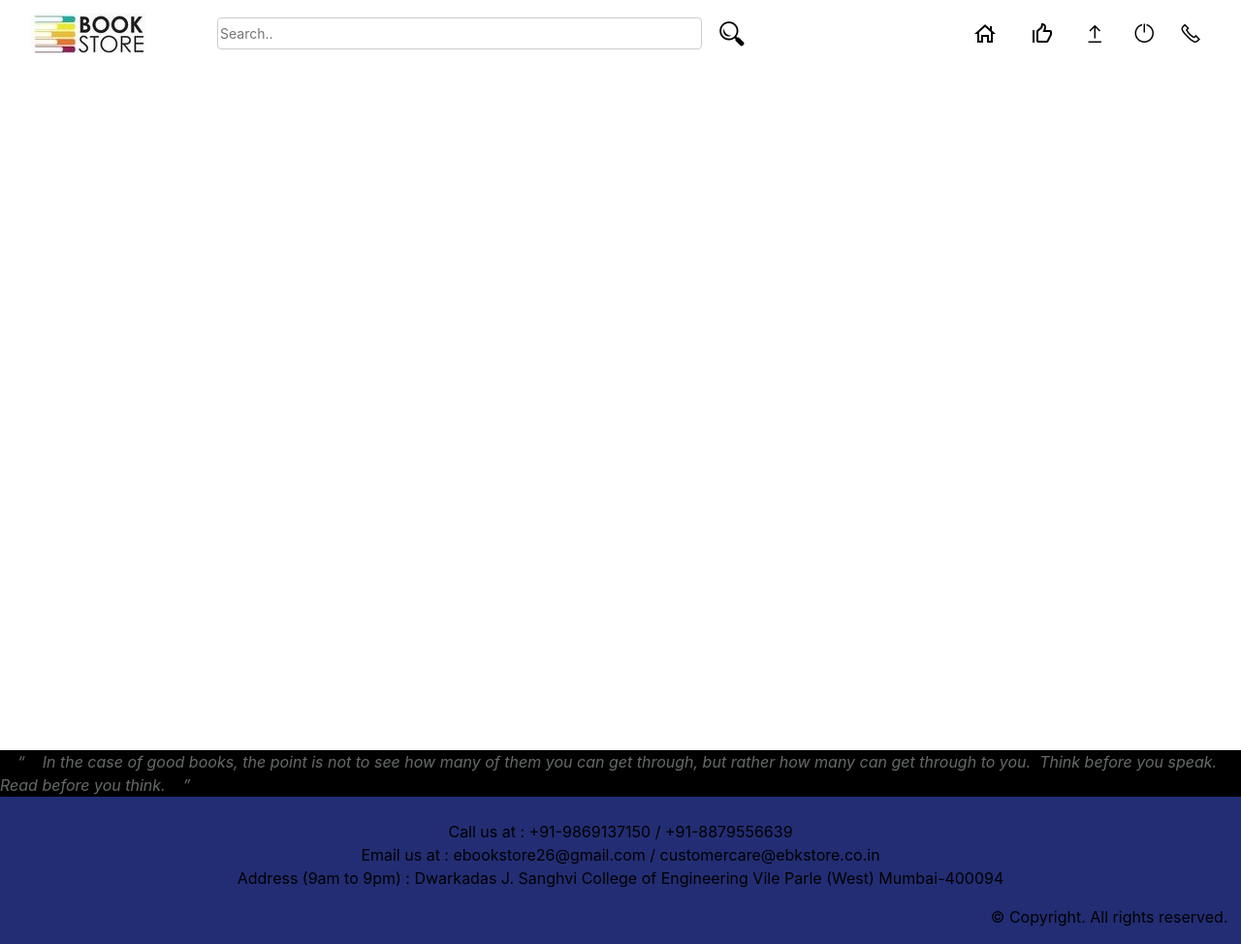
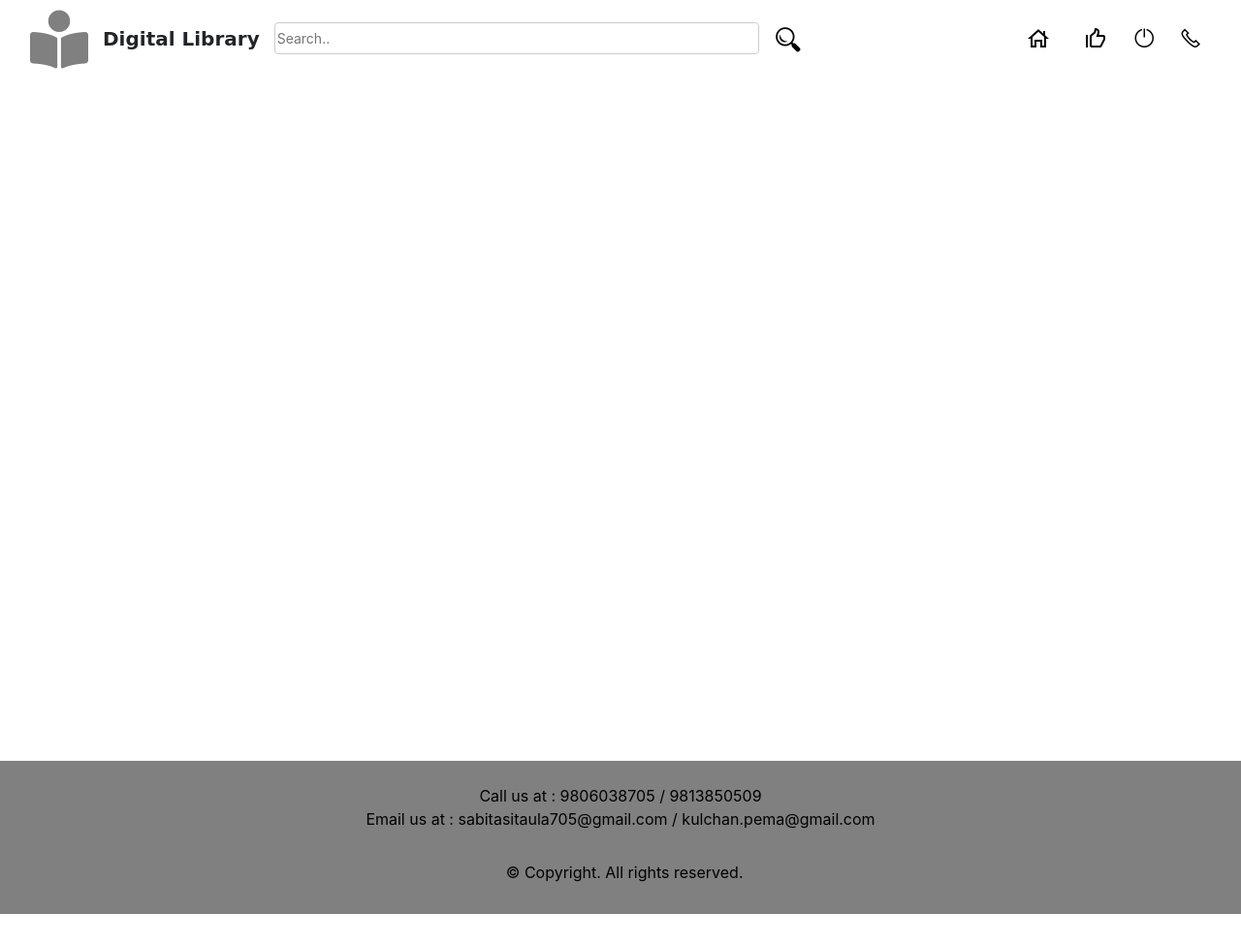
Before and after one commit to sabitasitaula/DigitalLibrary, a Django app: template Books/templates/Books/final.html in a window 1280 px wide. Shown: the whole page at 97% size. After the commit the page ends 943 px from the top, so only its background shows below. Run offline with Django 3.2, Linux system fonts and the light colour scheme; the template is opened without the code that fills it, so the values that code supplies are empty; some libraries are stand-ins or nearby versions.

Commit message:
added final page

```diff
--- a/Books/templates/Books/final.html
+++ b/Books/templates/Books/final.html
@@ -9,13 +9,19 @@
 
     <link rel="stylesheet" type="text/css" href="../../../static/Books/stylef.css">
 
-    <title>ebookstore</title>
+    <title>Digital Library</title>
+    <link rel="stylesheet" href="https://pro.fontawesome.com/releases/v5.10.0/css/all.css"
+      integrity="sha384-AYmEC3Yw5cVb3ZcuHtOA93w35dYTsvhLPVnYs9eStHfGJvOvKxVfELGroGkvsg+p"
+      crossorigin="anonymous"
+    />
   </head>
   <body>
     <nav class="navbar navbar-expand-md navbar-light sticky-top" style="background-color: white">
       <div class="container-fluid panel">
 {#          topnav#}
-        <a class="navbar-brand"><img src="../../../static/images/logo.jpg" alt="logopic"></a>
+        <!-- <a class="navbar-brand"><img src="../../../static/images/logo.jpg" alt="logopic"></a> -->
+        <i class="fas fa-book-reader" style="font-size:60px; color: gray; margin: 3px 25px 0px 0px;"></i><br>
+        <h3 style="font-family: cursive; font-weight: bold; margin-top: 8px; font-size: 20px; margin-left: -10px; margin-right: 15px;" > Digital Library</h3>
         <button class="navbar-toggler" type="button" data-togglr="collapse"
         data-target="#navbarResponsive">
           <span class="navbar-toggler-icon"></span>
@@ -47,12 +53,12 @@
               <a class="nav-link hover" href="{% url 'favourites' %}" hovertext="My Favorites"><font color="white">Ai</font>
                 <img src="../../../static/images/fav.png"></a>
             </li>
-            <li class="nav-item">
+            <!-- <li class="nav-item">
 
               <div id="hoverdiv"></div>
               <a class="nav-link hover" href="#popup1" hovertext="Upload a Book"><font color="white">Ai</font><img src="../../../static/images/upload.png">
 </a>
-            </li>
+            </li> -->
             <li class="nav-item">
 
               <div id="hoverdiv"></div>
@@ -83,15 +89,15 @@
 
 
 
-<div>
+<!-- <div>
   <font class="hover" hovertext=" – Mortimer J. Adler" color=#66696A ><i class="text-center">
 &nbsp&nbsp&nbsp&nbsp“&nbsp&nbsp&nbsp&nbspIn the case of good books, the point is not to see how many of them you can get through, but rather how many can get through to you.&nbsp&nbspThink before you speak. Read before you think.&nbsp&nbsp&nbsp&nbsp”</i></font>
-</div>
+</div> -->
 
 
 
 
-<footer class="foot">
+<!-- <footer class="foot">
   <a name="footer"><font color="black">
     <p class="text-center">
       <br>
@@ -99,6 +105,17 @@
     Email us at : ebookstore26@gmail.com / customercare@ebkstore.co.in<br>
     Address (9am to 9pm) : Dwarkadas J. Sanghvi College of Engineering Vile Parle (West) Mumbai-400094</p>
     <p class="text-right">&copy Copyright. All rights reserved.&nbsp&nbsp&nbsp</p></font>
+  </a>
+</footer> -->
+
+<footer class="foot" style="background-color:gray">
+  <a name="footer"><font color="black">
+      <p class="text-center">
+          <br>
+          Call us at : 9806038705 / 9813850509<br>
+          Email us at : sabitasitaula705@gmail.com  / kulchan.pema@gmail.com<br>
+          <!-- Address (9am to 9pm) : New Baneswor Kathmandu Nepal</p> -->
+      <p class="text-right" style="background-color: gray; padding:15px 500px;">&copy Copyright. All rights reserved.&nbsp&nbsp&nbsp</p></font>
   </a>
 </footer>
 
```
Also changed, not shown: db.sqlite3.
